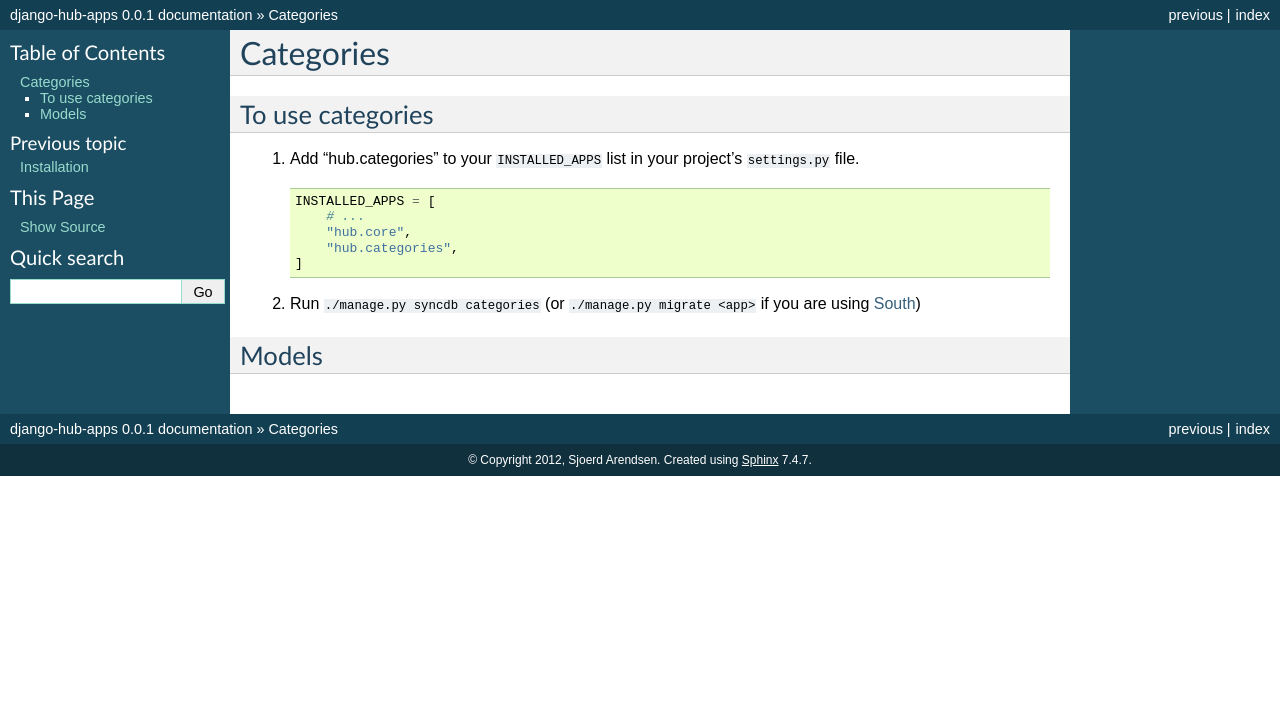
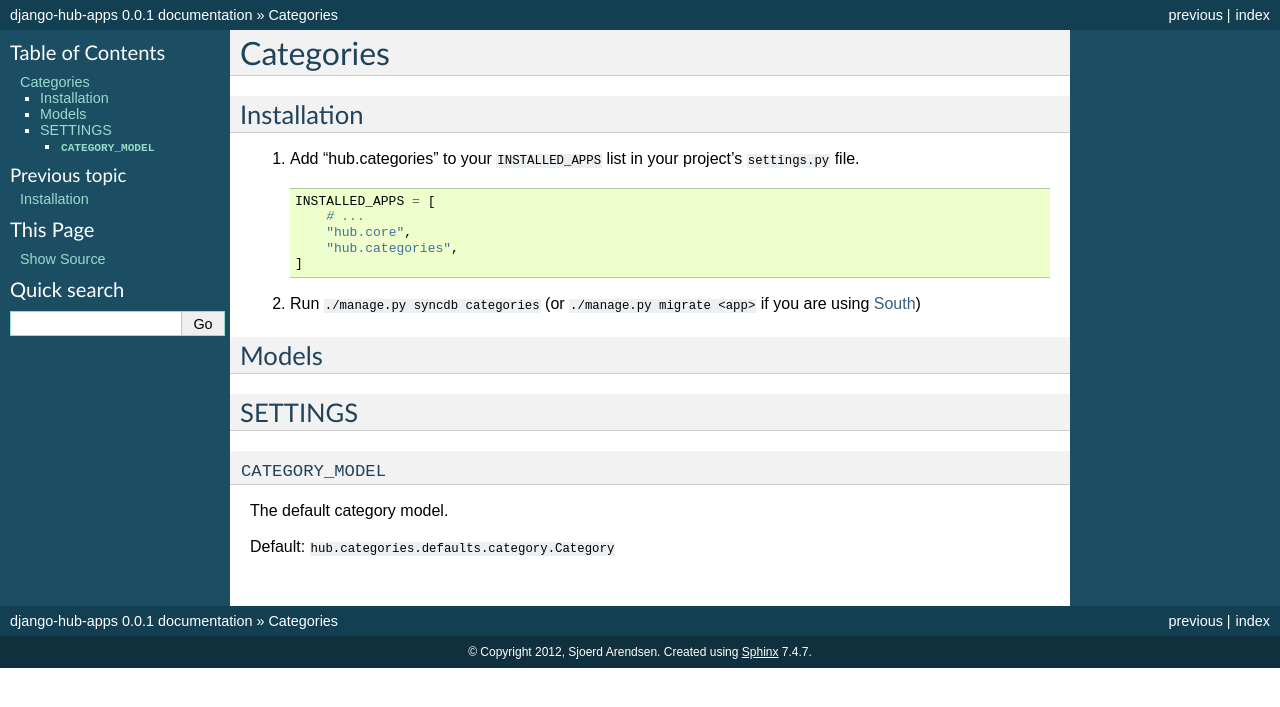
Before and after one commit to reshift/django-hub-apps, a Sphinx documentation site: the page built from docs/categories.rst, in a window 1280 px wide. Shown: the top 707 px of the page. Built offline with Sphinx 7.4.7, drawn with Linux system fonts in a browser that asks for light colours.

Commit message:
Adding settings

```diff
--- a/docs/categories.rst
+++ b/docs/categories.rst
@@ -2,7 +2,7 @@
 Categories
 ============
 
-To use categories
+Installation
 =========================
 
 1. Add "hub.categories" to your ``INSTALLED_APPS`` list in your project's ``settings.py`` file.
@@ -19,3 +19,13 @@ To use categories
 
 Models
 =========================
+
+SETTINGS
+=========================
+
+``CATEGORY_MODEL``
+----------------------------------
+
+The default category model.
+
+Default: ``hub.categories.defaults.category.Category``
```
